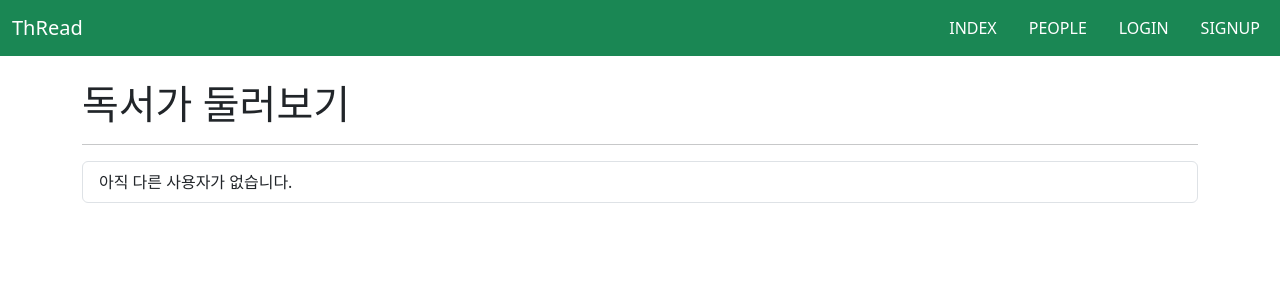
After one commit to yunah02/06-pjt, a Django app: page /accounts/people/ in a window 1280 px wide. The commit adds this page. Shown: the top 300 px of the page. Run offline with Django 5.2, Linux system fonts and the light colour scheme.

Commit message:
feat: 사용자 목록 페이지 추가

```diff
--- /dev/null
+++ b/accounts/templates/accounts/people.html
@@ -0,0 +1,16 @@
+{% extends 'base.html' %}
+
+{% block content %}
+  <h1>독서가 둘러보기</h1>
+  <hr>
+  <ul class="list-group">
+    {% for person in persons %}
+      <li class="list-group-item d-flex justify-content-between align-items-center">
+        <a href="{% url 'accounts:profile' person.username %}">{{ person.username }}</a>
+        <span class="text-muted">팔로워 {{ person.followers.count }}</span>
+      </li>
+    {% empty %}
+      <li class="list-group-item">아직 다른 사용자가 없습니다.</li>
+    {% endfor %}
+  </ul>
+{% endblock content %}
--- a/accounts/urls.py
+++ b/accounts/urls.py
@@ -9,4 +9,5 @@ urlpatterns = [
     path('signup/', views.signup, name='signup'),
     path('profile/<str:username>/', views.profile, name='profile'),
     path('<int:user_pk>/follow/', views.follow, name='follow'),
+    path('people/', views.people, name='people'),
 ]
--- a/accounts/views.py
+++ b/accounts/views.py
@@ -10,13 +10,13 @@ from django.contrib.auth import get_user_model
 @require_http_methods(['GET', 'POST'])
 def login(request):
     if request.user.is_authenticated:
-        return redirect('admin:index')
+        return redirect('accounts:profile', username=request.user.username)
 
     if request.method == 'POST':
         form = AuthenticationForm(request, data=request.POST)
         if form.is_valid():
             auth_login(request, form.get_user())
-            return redirect('admin:index')
+            return redirect('accounts:profile', username=request.user.username)
     else:
         form = AuthenticationForm()
     return render(request, 'accounts/login.html', {'form':form})
@@ -25,19 +25,19 @@ def login(request):
 def logout(request):
     if request.user.is_authenticated:
         auth_logout(request)
-    return redirect('admin:index')
+    return redirect('accounts:login')  # TODO: B가 push하면 'books:index'로 교체
 
 @require_http_methods(['GET', 'POST'])
 def signup(request):
     if request.user.is_authenticated:
-        return redirect('admin:index')
+        return redirect('accounts:profile', username=request.user.username)
 
     if request.method == 'POST':
         form = CustomUserCreationForm(request.POST, request.FILES)
         if form.is_valid():
             user = form.save()
             auth_login(request, user)
-            return redirect('admin:index')
+            return redirect('accounts:profile', username=request.user.username)
     else:
         form = CustomUserCreationForm()
     return render(request, 'accounts/signup.html', {'form':form})
@@ -61,3 +61,11 @@ def follow(request, user_pk):
         else:
             person.followers.add(request.user)
     return redirect('accounts:profile', username=person.username)
+
+@require_safe
+def people(request):
+    User = get_user_model()
+    persons = User.objects.all()
+    if request.user.is_authenticated:
+        persons = persons.exclude(pk=request.user.pk)
+    return render(request, 'accounts/people.html', {'persons':persons})
--- a/templates/base.html
+++ b/templates/base.html
@@ -13,6 +13,7 @@
       <ul class="navbar-nav ms-auto flex-row gap-3">
         {# TODO: B가 books URL을 push하면 INDEX, CREATE, 브랜드 링크를 books:index, books:create로 교체 #}
         <li class="nav-item"><a class="nav-link text-white" href="#">INDEX</a></li>
+        <li class="nav-item"><a class="nav-link text-white" href="{% url 'accounts:people' %}">PEOPLE</a></li>
         {% if request.user.is_authenticated %}
           <li class="nav-item"><a class="nav-link text-white" href="#">CREATE</a></li>
           <li class="nav-item">
```
